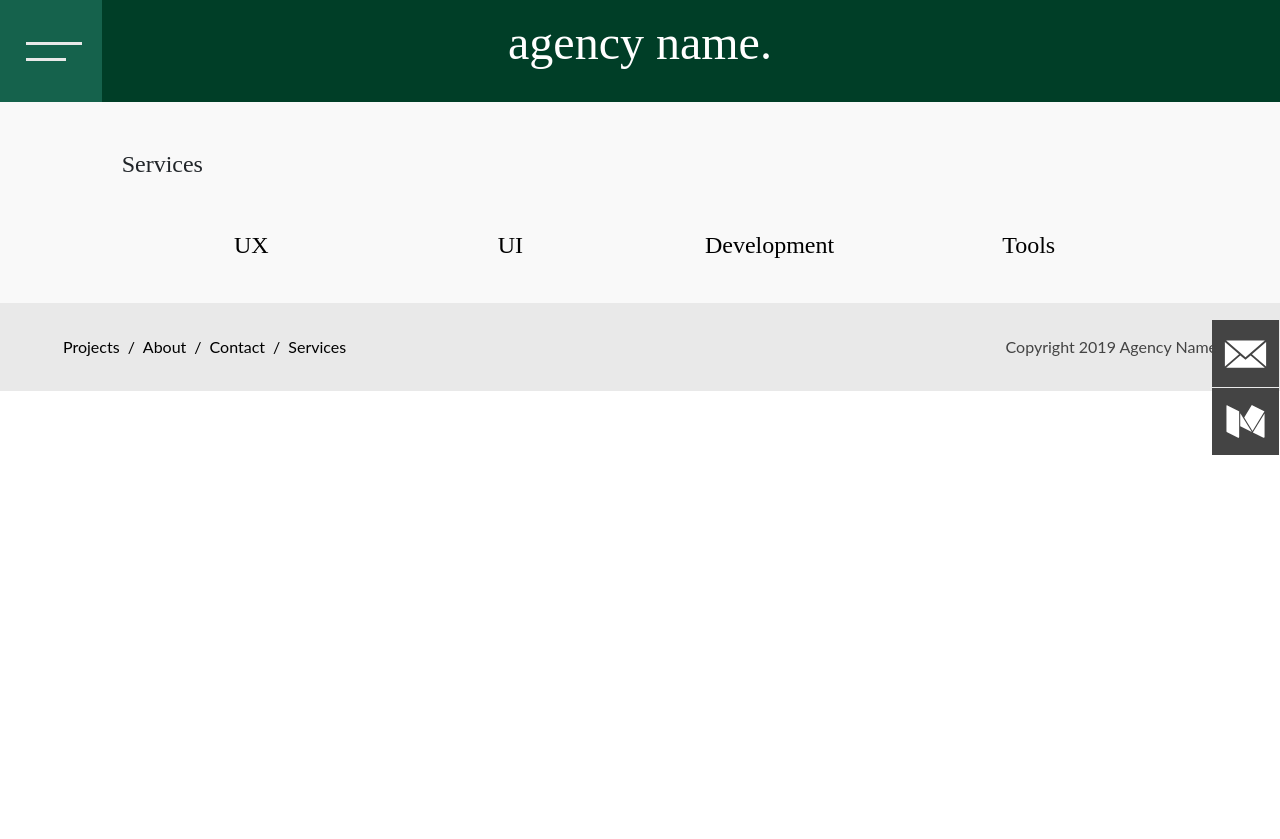
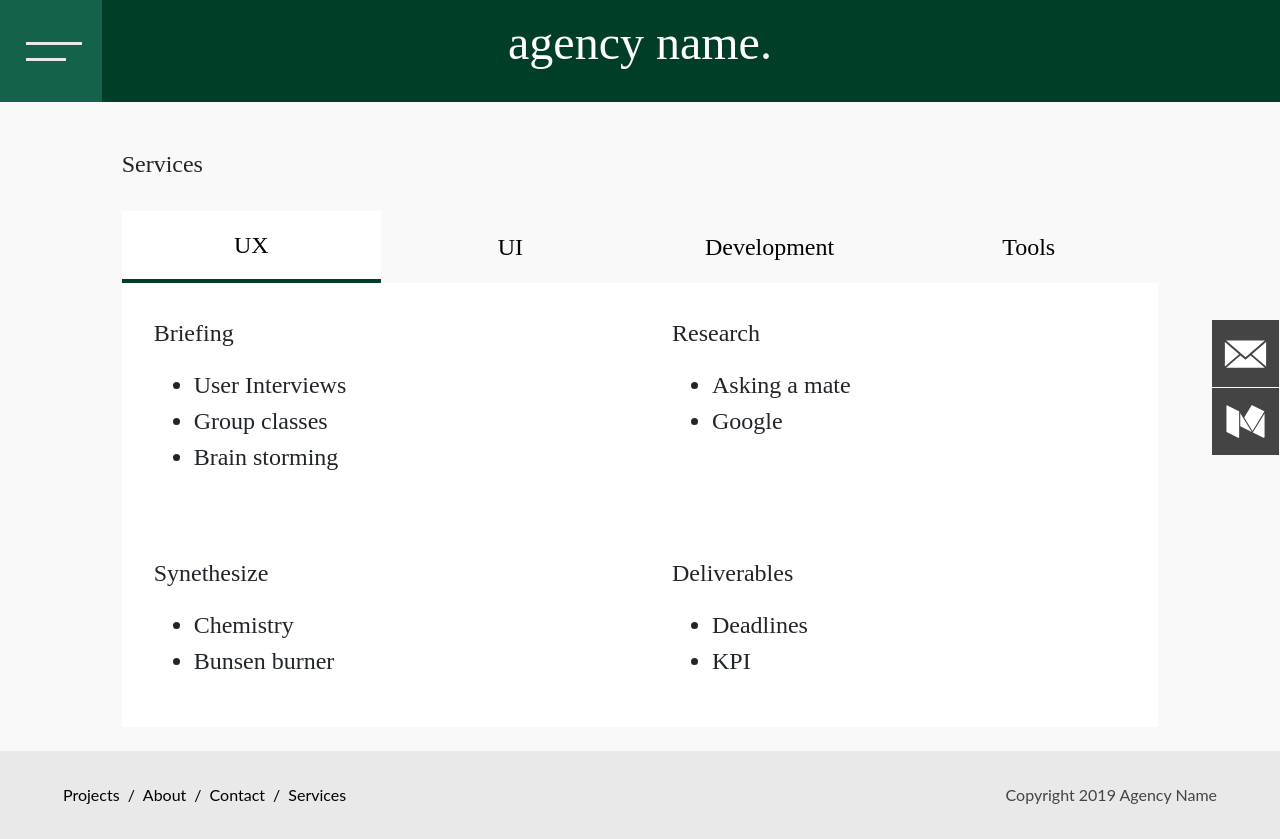
Before and after one commit to calvchum/agency-webpage, a React (Create React App) app: page /services in a window 1280 px wide. Before the commit the page ends 800 px from the top, so only its background shows below. Built offline with nearby package versions, Linux system fonts and the light colour scheme.

Commit message:
added componentDidMount that updates displayInfo to the first category in the array, refactored the CSS and moved it down to the button level, added some logic that if category is the current displayInfo then apply 'service-focus' css

```diff
--- a/src/components/Services.js
+++ b/src/components/Services.js
@@ -18,10 +18,17 @@ class Services extends Component {
     })
   }
 
+  componentDidMount() {
+    const defaultService = data.servicesData[0].category
+    this.setState({
+      displayInfo: defaultService
+    })
+  }
+
 	render() {
     let services = data.servicesData.map((service, i)=> {
       return(
-        <button key={i} onClick={() => this.handleClick(service.category)}>
+        <button className={`service-header-button ${service.category === this.state.displayInfo ? 'service-focus' : ''}`} key={i} onClick={() => this.handleClick(service.category)}>
           <li className="subheader-text" style={{display: 'inline', margin: '5px'}} key={i}>{service.header}</li>
         </button>
       )
--- a/src/styles/_services.scss
+++ b/src/styles/_services.scss
@@ -1,17 +1,18 @@
 .service-header {
   display: flex;
-  & button {
+}
 
+.service-header-button {
     width: 25%;
     background: $off-white;
     border: none;
     padding: 16px 0px;
-    &:focus {
-      outline: none;
-      background: white;
-      border-bottom: 4px $main solid;
-    }
-  }
+}
+
+.service-focus {
+  outline: none;
+  background: white;
+  border-bottom: 4px $main solid;
 }
 .service-wrapper {
   box-shadow: 0px 2px 20px rgba(0, 0, 0, 0.25);
```
